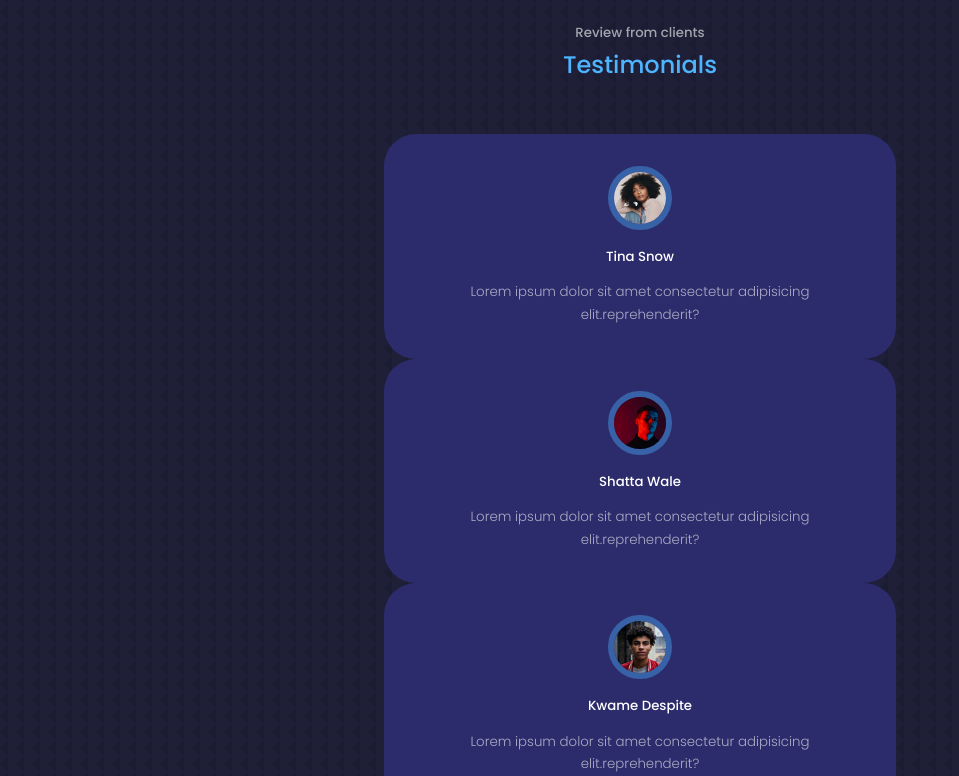
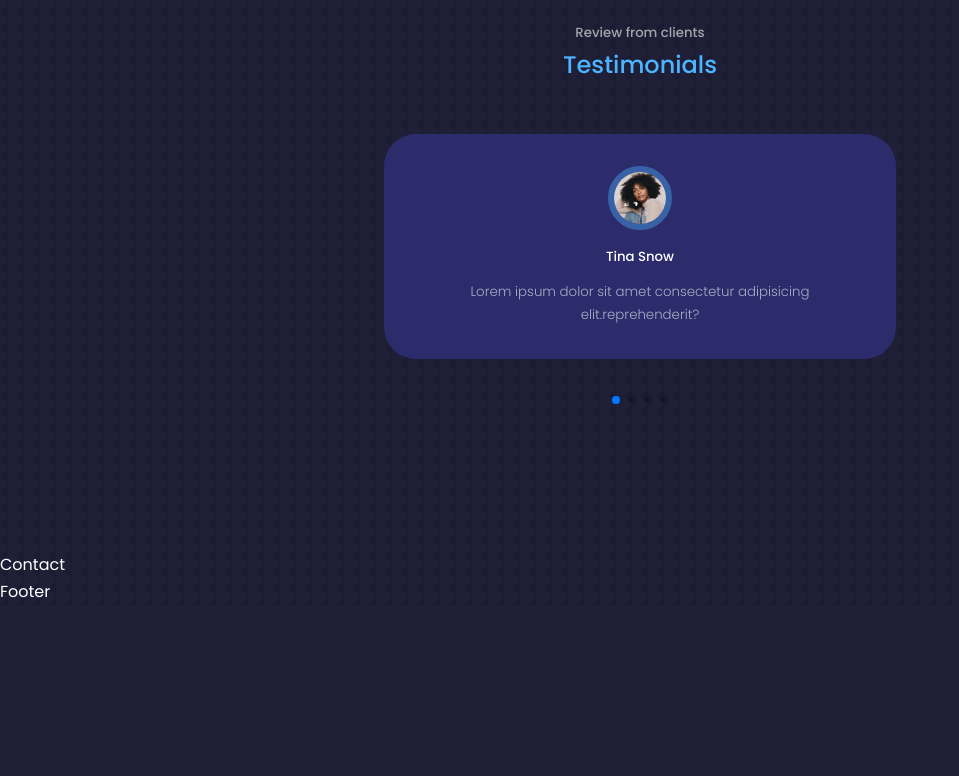
Before and after one commit to meywo/react-portfolio-website-1, a React (Create React App) app: page / in a window 1280 px wide. Shown: the part 4220-4996 px from the top of the page, without its empty margins (0-959 px from the left). After the commit the page ends 4825 px from the top, so only its background shows below. Built offline with nearby package versions, Linux system fonts and the light colour scheme.

Commit message:
13th commit- oct

```diff
--- a/package.json
+++ b/package.json
@@ -10,6 +10,7 @@
     "react-dom": "^18.2.0",
     "react-icons": "^4.4.0",
     "react-scripts": "5.0.1",
+    "swiper": "^8.4.4",
     "web-vitals": "^2.1.4"
   },
   "scripts": {
--- a/src/components/testimonials/Testimonials.jsx
+++ b/src/components/testimonials/Testimonials.jsx
@@ -4,6 +4,14 @@ import AVTR1 from '../../assets/avatar1.jpg'
 import AVTR2 from '../../assets/avatar2.jpg'
 import AVTR3 from '../../assets/avatar3.jpg'
 import AVTR4 from '../../assets/avatar4.jpg'
+// import Swiper core and required modules
+import { Pagination } from 'swiper';
+import { Swiper, SwiperSlide } from 'swiper/react';
+
+// Import Swiper styles
+import 'swiper/css';
+import 'swiper/css/pagination';
+
 
 const data = [
   {
@@ -34,21 +42,26 @@ const Testimonials = () => {
       <h5>Review from clients</h5>
       <h2>Testimonials</h2>
 
-    <div className="container testimonials_container">
+    <Swiper className="container testimonials_container"
+    // install Swiper modules
+    modules={[Pagination]}
+    spaceBetween={40}
+    slidesPerView={1}
+    pagination={{ clickable: true }}>
       {
         data.map(({avatar,name,review}, index)  => {
           return(
-            <article key={index} className="testimonial">
+            <SwiperSlide key={index} className="testimonial">
             <div className="client_avatar">
               <img src={avatar} />
               </div>
               <h5 className='client_name'>{name}</h5>
               <small className='client_review'>{review}</small>
-             </article>
+             </SwiperSlide>
           )
         })
       }
-    </div>
+    </Swiper>
     </section>
   )
 }
--- a/src/components/testimonials/testimonials.css
+++ b/src/components/testimonials/testimonials.css
@@ -1,5 +1,6 @@
 .container.testimonials_container {
   width: 40%;
+  padding-bottom: 4rem;
 }
 
 .client_avatar {
```
Also changed, not shown: 1 other file (tests, documents, lock files or other folders).
